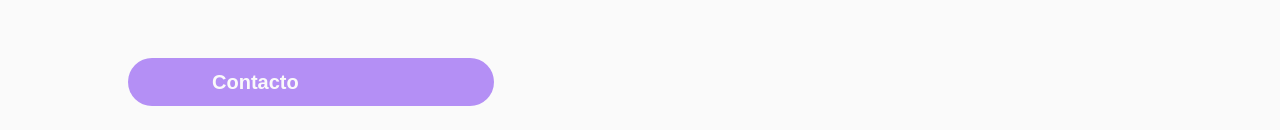
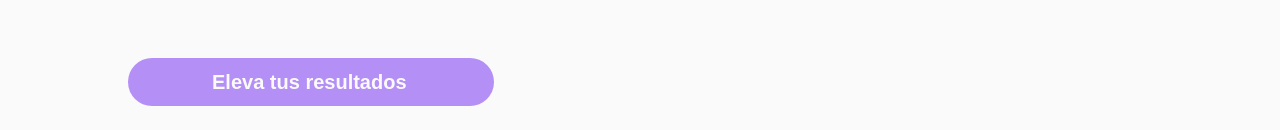
Before and after one commit to wonder990/D-M, a React (Create React App) app: page / in a window 1280 px wide. Shown: the part 670-800 px from the top of the page. Built offline with nearby package versions, Linux system fonts and the light colour scheme.

Commit message:
cambiando contenido de texto

```diff
--- a/src/components/Inicio/Inicio.jsx
+++ b/src/components/Inicio/Inicio.jsx
@@ -10,7 +10,7 @@ const Inicio = () => {
       <h2>Transformá la forma en la que tu equipo se relaciona</h2>
       <p>Trabajemos en el cambio que estás buscando.</p>
       <button>
-        <a href="#nosotros">Contacto</a>
+        <a href="#nosotros">Eleva tus resultados</a>
       </button>
     </main>
   )
```
